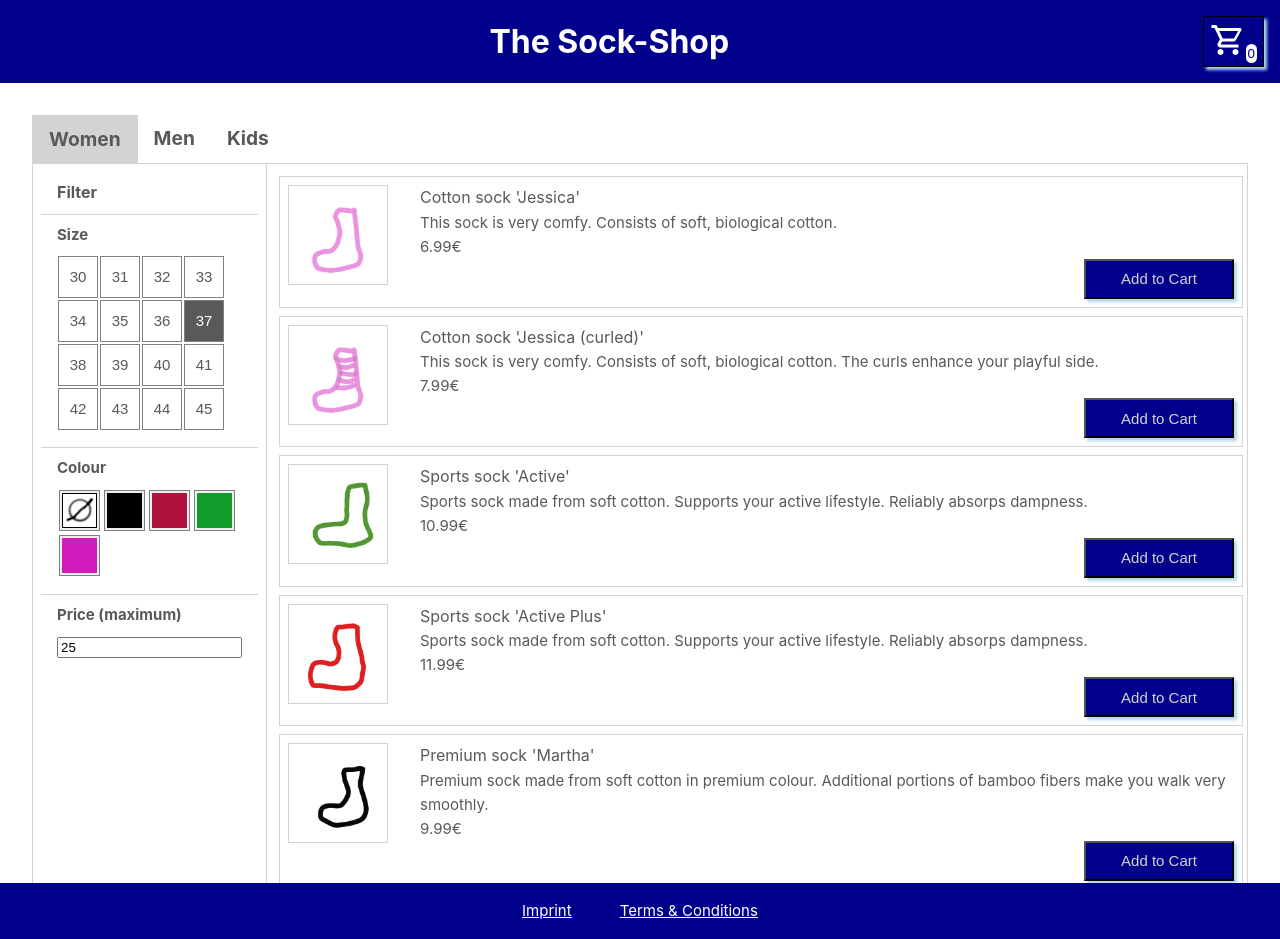
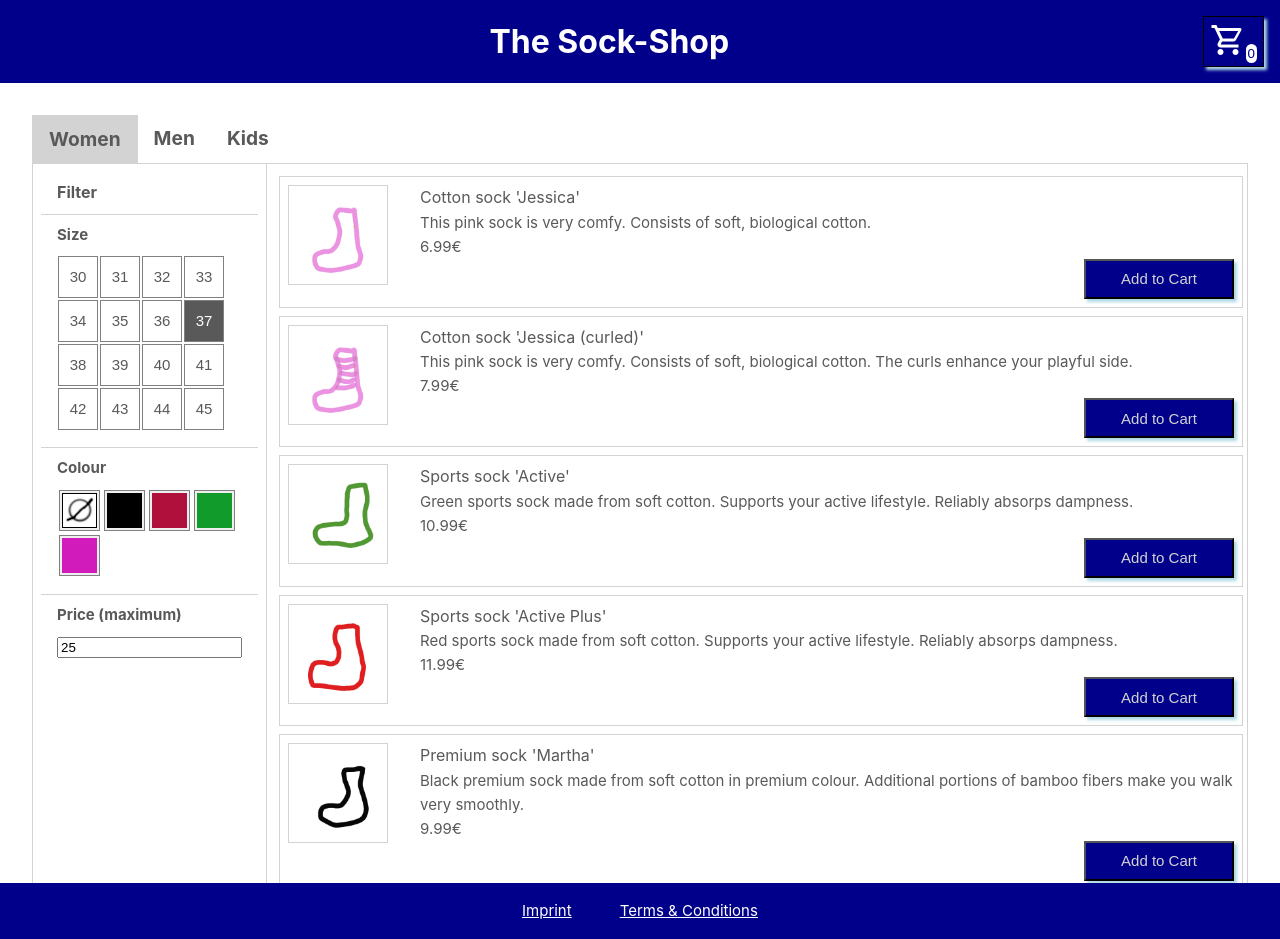
Before and after one commit to annam002/responsible-frontend-dev, a Vue app: page / in a window 1280 px wide. Built offline with nearby package versions, Linux system fonts and the light colour scheme.

Commit message:
Add alt tags

```diff
--- a/src/components/ShopHeader.vue
+++ b/src/components/ShopHeader.vue
@@ -1,7 +1,10 @@
 <template>
 <div class="header">
   <h1 class="heading clicky" @click="openHome">The Sock-Shop</h1>
-  <button class="img-button" @click="openCart"><img src="./../assets/cart.png"/><span class="num-items">{{ numItems }}</span></button>
+  <button class="img-button" @click="openCart">
+    <img alt="Cart" src="./../assets/cart.png"/>
+    <span class="num-items">{{ numItems }}</span>
+  </button>
 </div>
 </template>
 
--- a/src/components/home/ColorSelector.vue
+++ b/src/components/home/ColorSelector.vue
@@ -4,7 +4,7 @@
          class="filter-item"
          @click="selectColor(color.color)"
     >
-      <img :src="getColorImage(color)"/>
+      <img :src="getColorImage(color)" :alt="color.alt"/>
     </button>
   </div>
 </template>
@@ -14,8 +14,12 @@ import {useSockShopStore} from "@/stores/sockShop";
 import {computed} from "vue";
 import {Color} from "@/db/socks";
 
-const colors = [ { img: "all", color: Color.ALL}, { img: "black", color: Color.BLACK },
-  { img: "red", color: Color.RED }, { img: "green", color: Color.GREEN }, { img: "pink", color: Color.PINK } ];
+const colors = [
+  { img: "all", color: Color.ALL, alt: "All colours" },
+  { img: "black", color: Color.BLACK, alt: "Black" },
+  { img: "red", color: Color.RED, alt: "Red" },
+  { img: "green", color: Color.GREEN, alt: "Green" },
+  { img: "pink", color: Color.PINK, alt: "Pink" } ];
 
 const store = useSockShopStore();
 
--- a/src/components/home/SockList.vue
+++ b/src/components/home/SockList.vue
@@ -1,7 +1,7 @@
 <template>
 <div v-if="currentSockList.length > 0" class="socklist-box">
   <div v-for="sock in currentSockList" v-bind:key="sock.id" class="sock-info">
-    <div class="small-gap"><img class="sock-img" :src="'./src/assets/socks/' + sock.imageId + '.png'" width="100" height="100"/></div>
+    <div class="small-gap"><img class="sock-img" alt="" :src="'./src/assets/socks/' + sock.imageId + '.png'" width="100" height="100"/></div>
     <div class="flex-column whole-width">
       <div class="sock-name">{{ sock.name }}</div>
       <div>{{ sock.description }}</div>
--- a/src/db/socks.ts
+++ b/src/db/socks.ts
@@ -38,19 +38,19 @@ export function getSocks(sockFilter: SockFilter) {
 }
 
 const socks = [
-    { id: 0, imageId: "f001", name: "Cotton sock 'Jessica'", description: "This sock is very comfy. Consists of soft, biological cotton.",
+    { id: 0, imageId: "f001", name: "Cotton sock 'Jessica'", description: "This pink sock is very comfy. Consists of soft, biological cotton.",
       category: Category.FEMALE, sizes: [36, 37, 38, 39, 40], color: Color.PINK, price: 6.99 },
-    { id: 1, imageId: "f002", name: "Cotton sock 'Jessica (curled)'", description: "This sock is very comfy. Consists of soft, biological cotton. The curls enhance your playful side.",
+    { id: 1, imageId: "f002", name: "Cotton sock 'Jessica (curled)'", description: "This pink sock is very comfy. Consists of soft, biological cotton. The curls enhance your playful side.",
         category: Category.FEMALE, sizes: [36, 37, 38, 39, 40], color: Color.PINK, price: 7.99 },
-    { id: 2, imageId: "f003", name: "Sports sock 'Active'", description: "Sports sock made from soft cotton. Supports your active lifestyle. Reliably absorps dampness.",
+    { id: 2, imageId: "f003", name: "Sports sock 'Active'", description: "Green sports sock made from soft cotton. Supports your active lifestyle. Reliably absorps dampness.",
         category: Category.FEMALE, sizes: [36, 37, 38, 39, 40], color: Color.GREEN, price: 10.99 },
-    { id: 3, imageId: "f004", name: "Sports sock 'Active Plus'", description: "Sports sock made from soft cotton. Supports your active lifestyle. Reliably absorps dampness.",
+    { id: 3, imageId: "f004", name: "Sports sock 'Active Plus'", description: "Red sports sock made from soft cotton. Supports your active lifestyle. Reliably absorps dampness.",
         category: Category.FEMALE, sizes: [37, 38, 39, 40], color: Color.RED, price: 11.99 },
-    { id: 4, imageId: "f005", name: "Premium sock 'Martha'", description: "Premium sock made from soft cotton in premium colour. Additional portions of bamboo fibers make you walk very smoothly.",
+    { id: 4, imageId: "f005", name: "Premium sock 'Martha'", description: "Black premium sock made from soft cotton in premium colour. Additional portions of bamboo fibers make you walk very smoothly.",
         category: Category.FEMALE, sizes: [36, 37, 39, 40], color: Color.BLACK, price: 9.99 },
-    { id: 5, imageId: "f006", name: "Premium sock 'Martha (geringelt)'", description: "Premium sock made from soft cotton. Additional portions of bamboo fibers make you walk very smoothly. The curls enhance your playful side.",
+    { id: 5, imageId: "f006", name: "Premium sock 'Martha (geringelt)'", description: "Black premium sock made from soft cotton. Additional portions of bamboo fibers make you walk very smoothly. The curls enhance your playful side.",
         category: Category.FEMALE, sizes: [36, 40], color: Color.BLACK, price: 10.99, salePrice: 8.99 },
-    { id: 6, imageId: "f007", name: "Business sock 'Angela'", description: "The business sock is your reliable companion during a long working day in the offcie. Made from sturdy cotton.",
+    { id: 6, imageId: "f007", name: "Business sock 'Angela'", description: "This black business sock is your reliable companion during a long working day in the offcie. Made from sturdy cotton.",
         category: Category.FEMALE, sizes: [36, 37, 40], color: Color.BLACK, price: 10.99, salePrice: 8.99 },
     { id: 7, imageId: "f005", name: "Black Sock", description: "Premium sock made from soft cotton. Additional portions of bamboo fibers make you walk very smoothly.",
         category: Category.MALE, sizes: [40, 41, 42, 44], color: Color.BLACK, price: 9.99 },
@@ -58,12 +58,12 @@ const socks = [
         category: Category.MALE, sizes: [40, 42, 43, 44, 45], color: Color.BLACK, price: 10.99, salePrice: 8.99 },
     { id: 9, imageId: "f007", name: "Black Sock (warm)", description: "The business sock is your reliable companion during a long working day in the offcie. Made from sturdy cotton.",
         category: Category.MALE, sizes: [40, 41, 42, 43, 44, 45], color: Color.BLACK, price: 10.99, salePrice: 8.99 },
-    { id: 10, imageId: "f001", name: "Cotton sock 'Princess'", description: "Only for girls, of course! Consists of soft, biological cotton. Special price, because it's pink.",
+    { id: 10, imageId: "f001", name: "Cotton sock 'Princess'", description: "Pink sock, only for girls, of course! Consists of soft, biological cotton. Special price, because it's pink.",
         category: Category.CHILD, sizes: [30, 31, 32, 33, 34, 35], color: Color.PINK, price: 16.99 },
-    { id: 11, imageId: "f002", name: "Cotton sock 'Princess (curled)'", description: "Only for very playful girls! Consists of soft, biological cotton. Special price, because it's pink.",
+    { id: 11, imageId: "f002", name: "Cotton sock 'Princess (curled)'", description: "Pink sock, only for very playful girls! Consists of soft, biological cotton. Special price, because it's pink.",
         category: Category.CHILD, sizes: [30, 31, 32, 33, 34, 35], color: Color.PINK, price: 17.99 },
-    { id: 12, imageId: "f005", name: "Cotton sock 'Cool'", description: "Only for the cool boys. Consists of soft, biological cotton.",
+    { id: 12, imageId: "f005", name: "Cotton sock 'Cool'", description: "Black sock for the cool boys. Consists of soft, biological cotton.",
         category: Category.CHILD, sizes: [32, 33, 34, 35, 36, 37], color: Color.BLACK, price: 9.99 },
-    { id: 13, imageId: "f007", name: "Cotton sock 'Cool +'", description: "Only for the extra-cool boys. Consists of soft, biological cotton.",
+    { id: 13, imageId: "f007", name: "Cotton sock 'Cool +'", description: "Black sock for the extra-cool boys. Consists of soft, biological cotton.",
         category: Category.CHILD, sizes: [32, 33, 34, 35, 36, 37], color: Color.BLACK, price: 10.99, salePrice: 8.99 },
 ] as Sock[];
```
